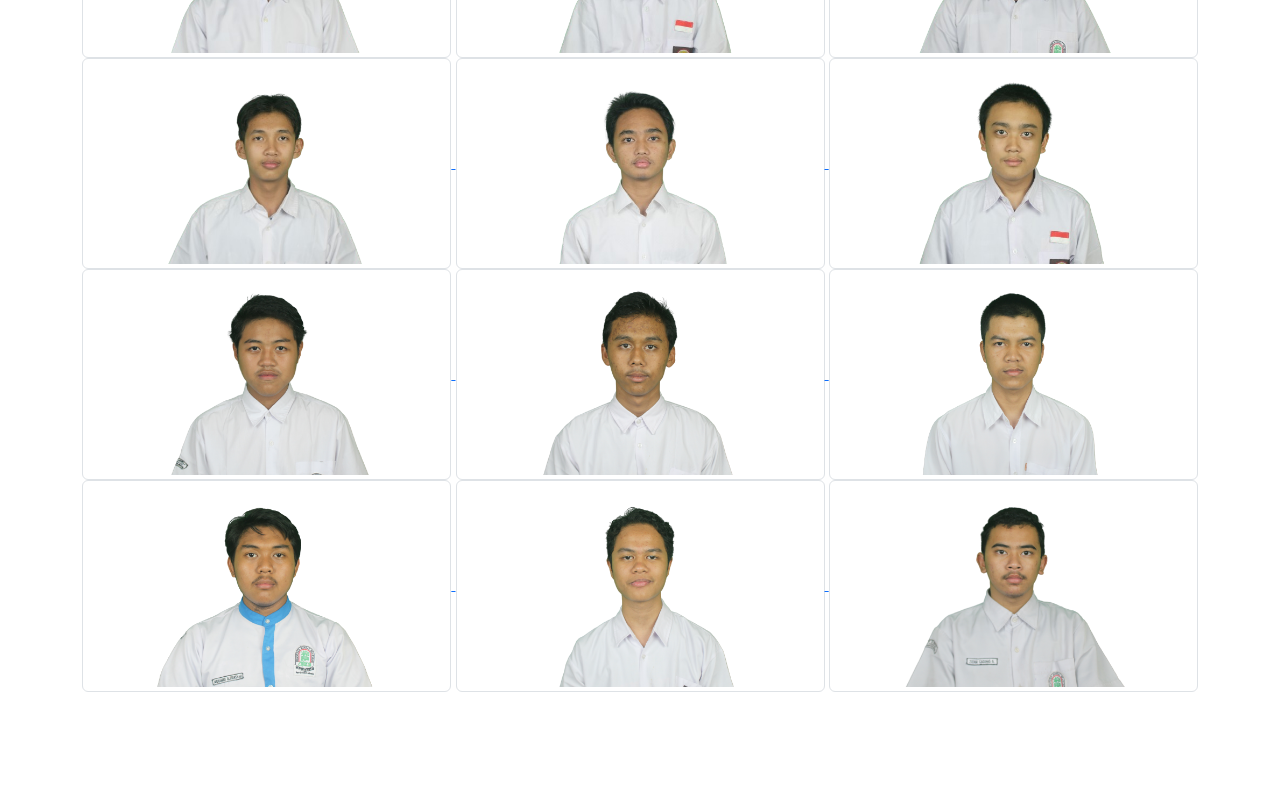
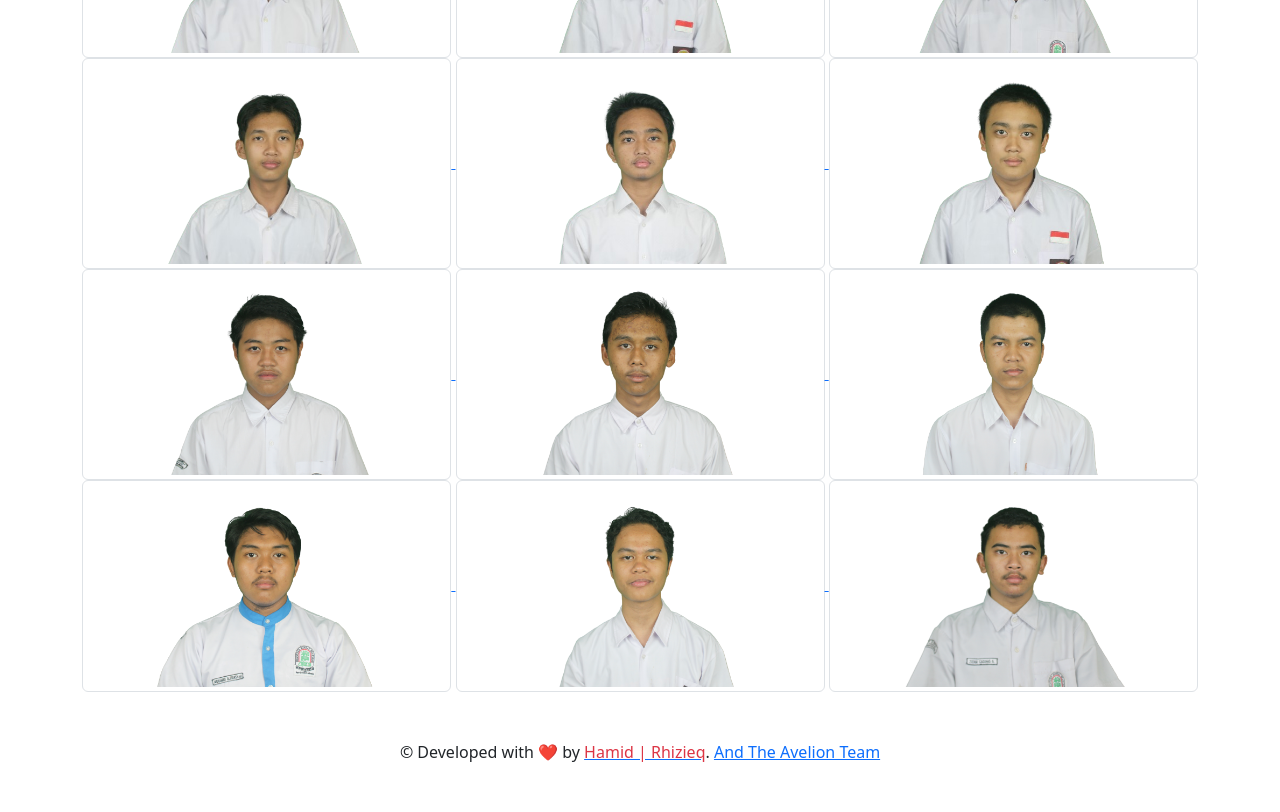
Before and after one commit to avelions/avelions.github.io, a plain HTML site: page tentang.html in a window 1280 px wide. Shown: the part 5133-5945 px from the top of the page. Before the commit the page ends 5825 px from the top, so only its background shows below. Drawn offline with Linux system fonts and the light colour scheme.

Commit message:
commit 1.9

```diff
--- a/beranda/beranda.css
+++ b/beranda/beranda.css
@@ -297,3 +297,23 @@ div .fd {
         font-size: 3rem;
     }
 }
+
+footer {
+    position: absolute;
+    font-size: 12px;
+    bottom: 0;
+    width: 100%;
+    height: 60px;
+    line-height: 60px;
+    font-size: 14px;
+    background-color: #f1f1f1;
+    color: #000000;
+    text-align: center;
+}
+
+a {
+    text-decoration: none;
+    color: inherit;
+    border-bottom: 1px solid;
+
+}
--- a/tentang.html
+++ b/tentang.html
@@ -459,6 +459,18 @@
 
     </div>
 
+    <div class="container py-5">
+        <footer>
+            <!-- Copyright -->
+            <!-- ❤️  -->
+            <div class="footer-copyright text-center">&copy; Developed with ❤️</i> by
+                <a href="#" class="white-text" target="_blank"><span class="text-danger">Hamid | Rhizieq</span></a>. <a
+                    href="https://www.instagram.com/avelion09/" target="_blank">And The Avelion Team </a>
+            </div>
+            <!-- Copyright -->
+
+        </footer>
+    </div>
 
     <script src="js/bootstrap.js"></script>
     <script src="js/popper.min.js"></script>
```
Also changed, not shown: galeri.html (+11 -0 lines), index.html (+11 -0 lines).
